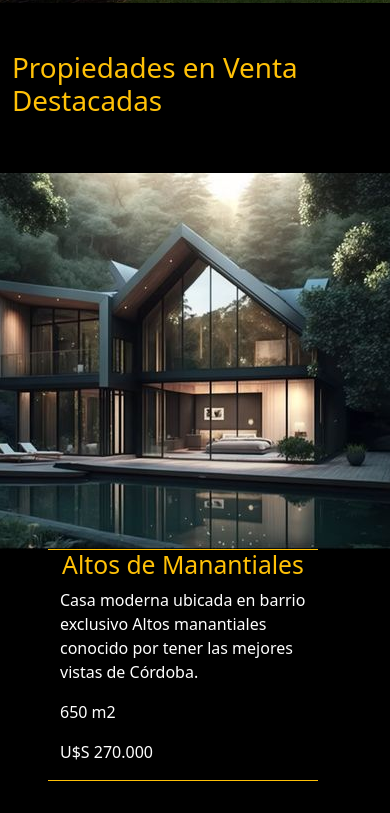
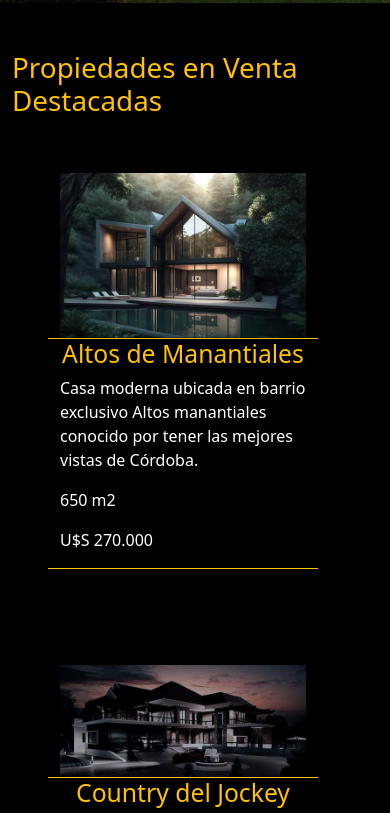
Before and after one commit to manuelmoyano1998/comision-46880, a plain HTML site: page index.html in a window 390 px wide. Shown: the part 906-1719 px from the top of the page. Drawn offline with nearby package versions, Linux system fonts and the light colour scheme.

Commit message:
index responsive

```diff
--- a/index.html
+++ b/index.html
@@ -70,7 +70,7 @@
             <h1 class="text-warning d-flex justify-content-center pt-5"> Propiedades en Venta Destacadas</h1>
             <div class="container-fluid row p-5">
                 <article class=" container col-xl-12 col-xxl-6 d-flex justify-content-center">
-                <img src="./assets/img/casa-main2.jpg" alt="">
+                <img src="./assets/img/casa-main2.jpg" class="img-fluid" alt="Responsive image">
                 </article>
                 <article class="container col-xl-12 col-xxl-6 d-flex flex-column justify-content-center border-top border-bottom border-warning w-90">
                     <h2 class="text-warning text-center">Altos de Manantiales</h2>
@@ -84,7 +84,7 @@
 
             <div class="container-fluid row p-5" >
                 <article class=" container col-xxl-6 d-flex justify-content-center">
-                <img src="./assets/img/casa-main4.jpg" alt="">
+                <img src="./assets/img/casa-main4.jpg" class="img-fluid" alt="Responsive image">
                 </article>
                 <article class="container col-xxl-6 d-flex flex-column justify-content-center border-top border-bottom border-warning">
                     <h2 class="text-warning text-center">Country del Jockey</h2>
```
